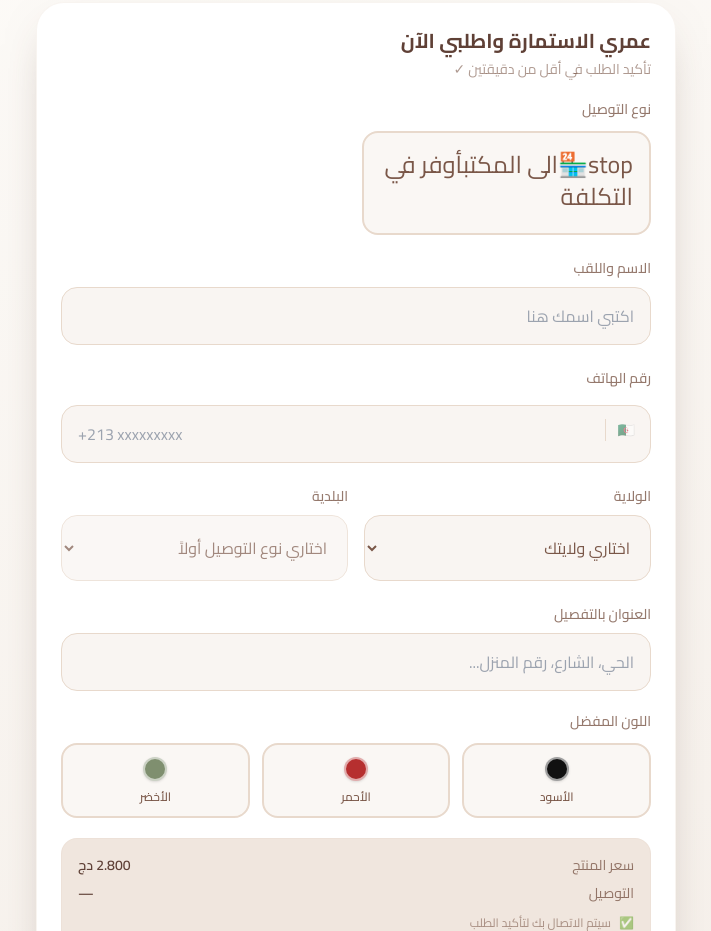
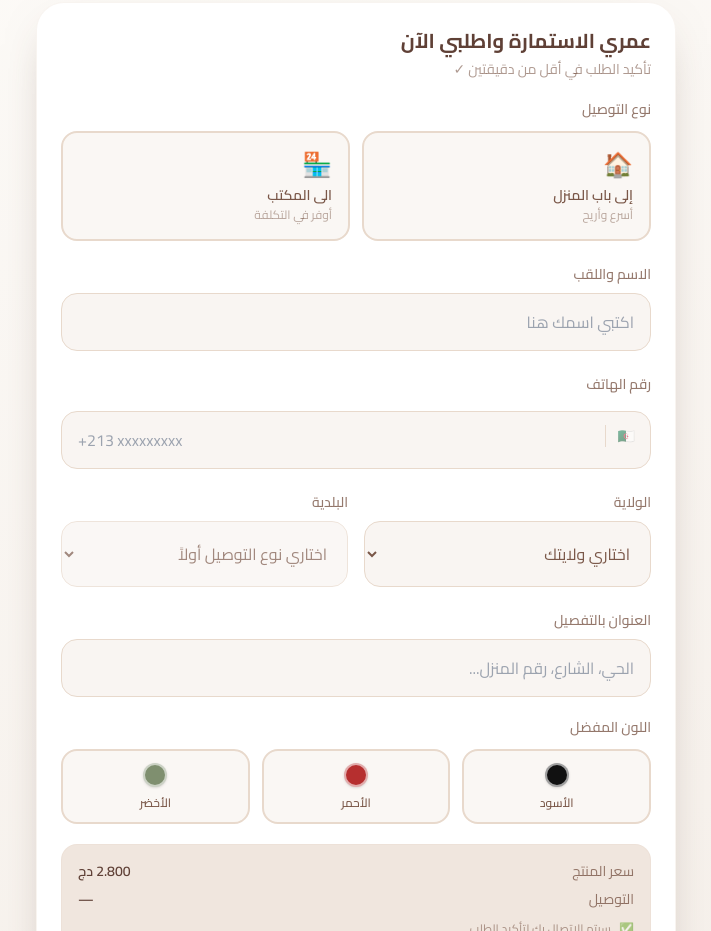
Before and after one commit to mustaphanedjmeddinedjellout-coder/dyhia, a Next.js app: page / in a window 1280 px wide. Shown: the part 2460-3391 px from the top of the page, without its empty margins (284-995 px from the left). Built offline with nearby package versions, Linux system fonts and the light colour scheme.

Commit message:
Fix delivery UI state and options

```diff
--- a/app/page.tsx
+++ b/app/page.tsx
@@ -503,7 +503,7 @@ export default function HomePage() {
               <div>
                 <label className="text-sm font-medium text-mocha/80 mb-3 block">نوع التوصيل</label>
                 <div className="grid grid-cols-2 gap-3">
-                  {([[["home", "🏠", "إلى باب المنزل", "أسرع وأريح"], ["stop", "🏪", "الى المكتب", "أوفر في التكلفة"]]] as const).map(([val, icon, label, sub]) => (
+                    {([["home", "🏠", "إلى باب المنزل", "أسرع وأريح"], ["stop", "🏪", "الى المكتب", "أوفر في التكلفة"]] as const).map(([val, icon, label, sub]) => (
                     <button
                       key={val}
                       type="button"
```
